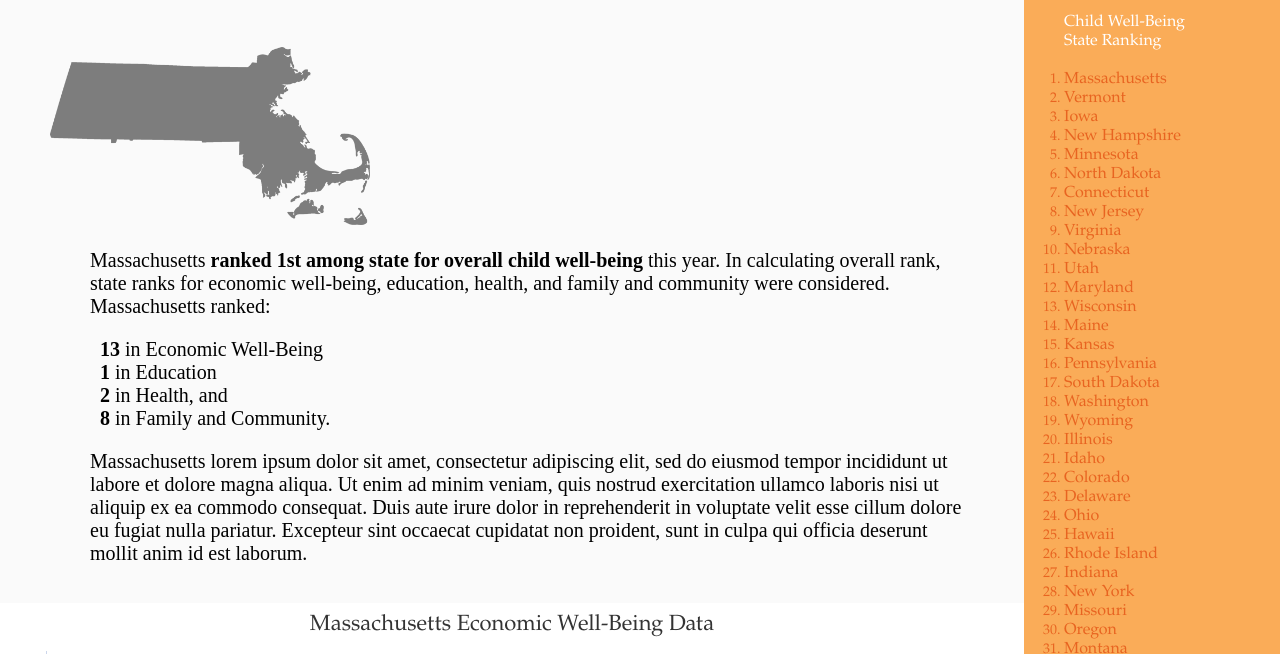
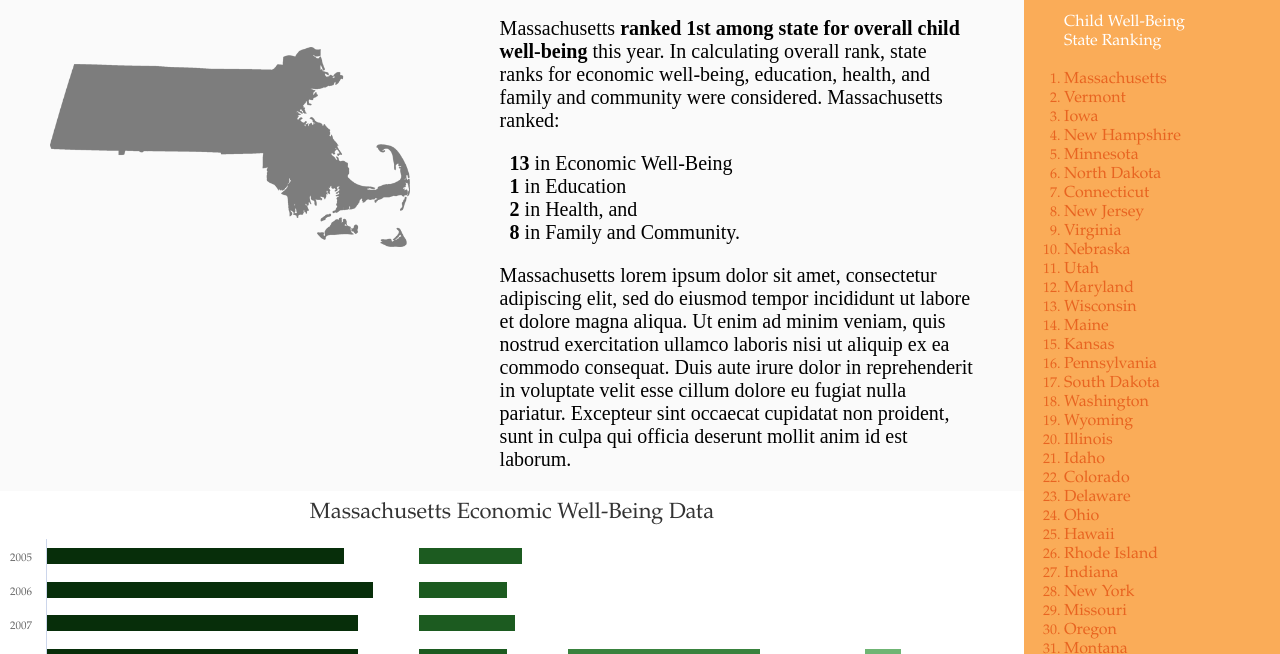
Before and after one commit to lindsaytyson/AnnieECaseyResidency2, a plain HTML site: page ma.html in a window 1280 px wide. Shown: the part 146-800 px from the top of the page. Drawn offline with nearby package versions, Linux system fonts and the light colour scheme.

Commit message:
AnnieECaseyV5

```diff
--- a/ma.html
+++ b/ma.html
@@ -91,8 +91,10 @@
             <a href="index.html"> Back to National View </a>
         </ol>
     </div>
+    <div class= "allstateinfo">
+
     <div class = "statemap">
-        <img src="Massachusetts.png" height= auto width= "320">
+        <img src="Massachusetts.png" height= auto width= "360">
     </div>
 
      <div class = "stateranks">
@@ -108,6 +110,7 @@
             <p> Massachusetts lorem ipsum dolor sit amet, consectetur adipiscing elit, sed do eiusmod tempor incididunt ut labore et dolore magna aliqua. Ut enim ad minim veniam, quis nostrud exercitation ullamco laboris nisi ut aliquip ex ea commodo consequat. Duis aute irure dolor in reprehenderit in voluptate velit esse cillum dolore eu fugiat nulla pariatur. Excepteur sint occaecat cupidatat non proident, sunt in culpa qui officia deserunt mollit anim id est laborum.
             </p>
         </ul>
+    </div>
     </div>
 
     <!-- Highcharts section, calling jquery, highcharts, and javascript-->
@@ -128,10 +131,12 @@
     <p> Massachusetts Economic Well-Being lorem ipsum dolor sit amet, consectetur adipiscing elit, sed do eiusmod tempor incididunt ut labore et dolore magna aliqua. Ut enim ad minim veniam, quis nostrud exercitation ullamco laboris nisi ut aliquip ex ea commodo consequat. Duis aute irure dolor in reprehenderit in voluptate velit esse cillum dolore eu fugiat nulla pariatur. Excepteur sint occaecat cupidatat non proident, sunt in culpa qui officia deserunt mollit anim id est laborum.
     </p>
 </div>
+
 <br>
 
 <div id="educontainer" style="width:80%; height:400px;"></div>
 <br>
+
 <div class="standardp" >
     <p> Massachusetts Education lorem ipsum dolor sit amet, consectetur adipiscing elit, sed do eiusmod tempor incididunt ut labore et dolore magna aliqua. Ut enim ad minim veniam, quis nostrud exercitation ullamco laboris nisi ut aliquip ex ea commodo consequat. Duis aute irure dolor in reprehenderit in voluptate velit esse cillum dolore eu fugiat nulla pariatur. Excepteur sint occaecat cupidatat non proident, sunt in culpa qui officia deserunt mollit anim id est laborum.
     </p>
--- a/myscript.js
+++ b/myscript.js
@@ -70,7 +70,7 @@ $(function () {
             backgroundColor: 'white'
         },
         title: {
-            text: 'Massachusetts Education Well-Being Data',
+            text: 'Massachusetts Education Data',
             style: {"fontFamily":"'Garamond'", fontWeight: 500, "fontSize":'22px'}
         },
         xAxis: {
@@ -134,7 +134,7 @@ $(function () {
 
         },
         title: {
-            text: 'Massachusetts Health Well-Being Data',
+            text: 'Massachusetts Health Data',
             style: {"fontFamily":"'Garamond'", fontWeight: 500,"fontSize":'22px'}
         },
         xAxis: {
@@ -198,7 +198,7 @@ $(function () {
 
         },
         title: {
-            text: 'Massachusetts Family & Community Well-Being Data',
+            text: 'Massachusetts Family & Community Data',
             style: {"fontFamily":"'Garamond'", fontWeight: 500,"fontSize":'22px'}
         },
         xAxis: {
--- a/style.css
+++ b/style.css
@@ -113,13 +113,17 @@ font-size: 14px;
     box-sizing: border-box;
     }
 
+.allstateinfo {
+    width: 80%
+}
 .statemap {
     background: #fafafa;
     padding-left: 50px;
     padding-right: 50px;
     padding-top: 50px;
     overflow: hidden;
-    width: 80%;
+    width: 40%;
+    float: left;
     box-sizing: border-box;
     }
 
@@ -128,7 +132,8 @@ font-size: 14px;
     font-size: 20px;
     padding-left: 50px;
     padding-right: 50px;
-    width: 80%;
+    width: 60%;
+    float: right;
     box-sizing: border-box;
 }
 
```
Also changed, not shown: index.html (+1 -1 lines).
